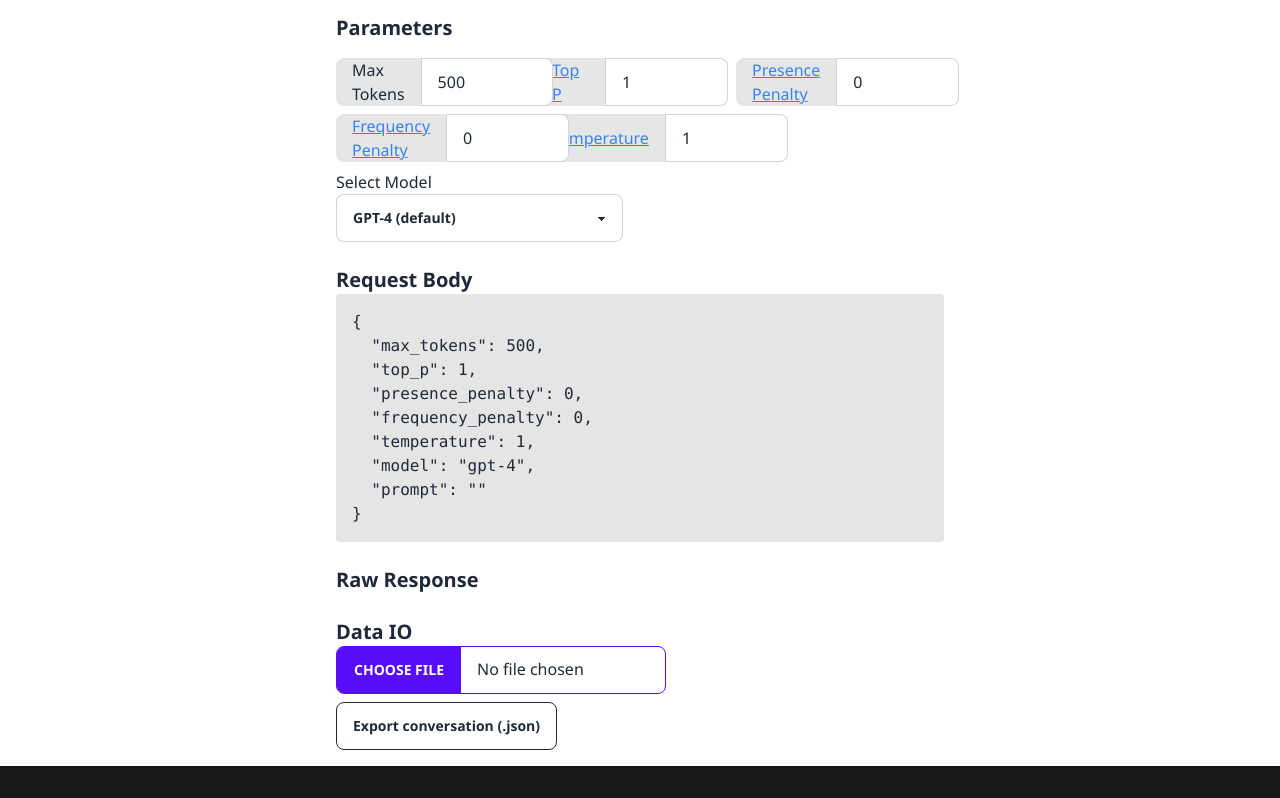
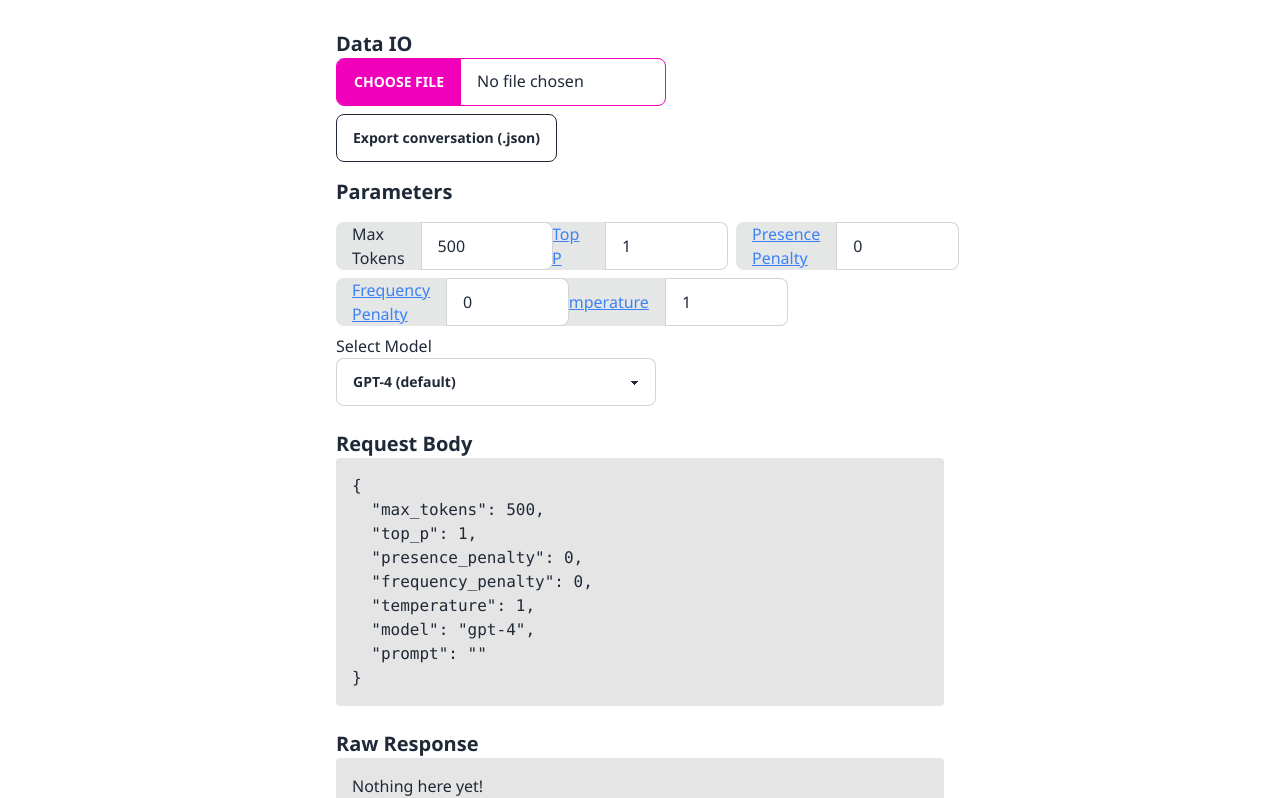
Before and after one commit to aaanh/gpt-playground, a Next.js app in the folder next.frontend.app/: page /multi-turn in a window 1280 px wide. Shown: the part 350-1148 px from the top of the page. Built offline with nearby package versions, Linux system fonts and the light colour scheme.

Commit message:
Reorder layout

```diff
--- a/next.frontend.app/src/pages/multi-turn.tsx
+++ b/next.frontend.app/src/pages/multi-turn.tsx
@@ -232,6 +232,27 @@
         </form>
         {/*  */}
 
+        <div className="mt-8">
+          <h2 className="text-xl font-bold">Data IO</h2>
+          <div className="flex flex-col items-start space-y-2">
+            <input
+              onChange={handleImportConversation}
+              className="file-input file-input-secondary normal-case"
+              type="file"
+              accept=".json"
+              name="Import conversation.json"
+              // disabled={true}
+            />
+
+            <button
+              onClick={handleExportConversation}
+              className="btn-outline btn normal-case"
+            >
+              Export conversation (.json)
+            </button>
+          </div>
+        </div>
+
         <ParametersInputComponent
           maxTokens={maxTokens}
           setMaxTokens={setMaxTokens}
@@ -268,27 +289,6 @@
         ></RawResponseComponent>
 
         <br></br>
-
-        <div className="">
-          <h2 className="text-xl font-bold">Data IO</h2>
-          <div className="flex flex-col items-start space-y-2">
-            <input
-              onChange={handleImportConversation}
-              className="file-input file-input-primary normal-case"
-              type="file"
-              accept=".json"
-              name="Import conversation.json"
-              // disabled={true}
-            />
-
-            <button
-              onClick={handleExportConversation}
-              className="btn-outline btn normal-case"
-            >
-              Export conversation (.json)
-            </button>
-          </div>
-        </div>
       </div>
     </DefaultLayout>
   );
@@ -451,9 +451,11 @@
             className="select-bordered select w-full max-w-xs"
           >
             <option value={0}>GPT-4 (default)</option>
-            <option value={1}>GPT-3.5</option>
+            <option disabled value={1}>
+              GPT-3.5 (deprecated)
+            </option>
             <option disabled value={2}>
-              Davinci-003 (GPT-3)
+              Davinci-003 (GPT-3) (deprecated)
             </option>
           </select>
         </div>
@@ -509,7 +511,7 @@
 const RawResponseComponent = (props: IRawResponseComponentProps) => {
   return (
     <>
-      <div className="text-xl font-bold">Raw Response</div>
+      <div className="flex text-xl font-bold">Raw Response</div>
       {props.result ? (
         <div className="rounded bg-neutral-200">
           <ReactMarkdown
@@ -528,7 +530,7 @@
           </ReactMarkdown>
         </div>
       ) : props.loading ? (
-        <div className="flex items-center justify-center space-x-2">
+        <div className="flex items-center justify-center space-x-2 bg-neutral-200 p-4">
           <img
             width={32}
             height={32}
@@ -537,7 +539,9 @@
           ></img>
           <div>Loading response...</div>
         </div>
-      ) : null}
+      ) : (
+        <div className="rounded bg-neutral-200 p-4">Nothing here yet!</div>
+      )}
     </>
   );
 };
```
